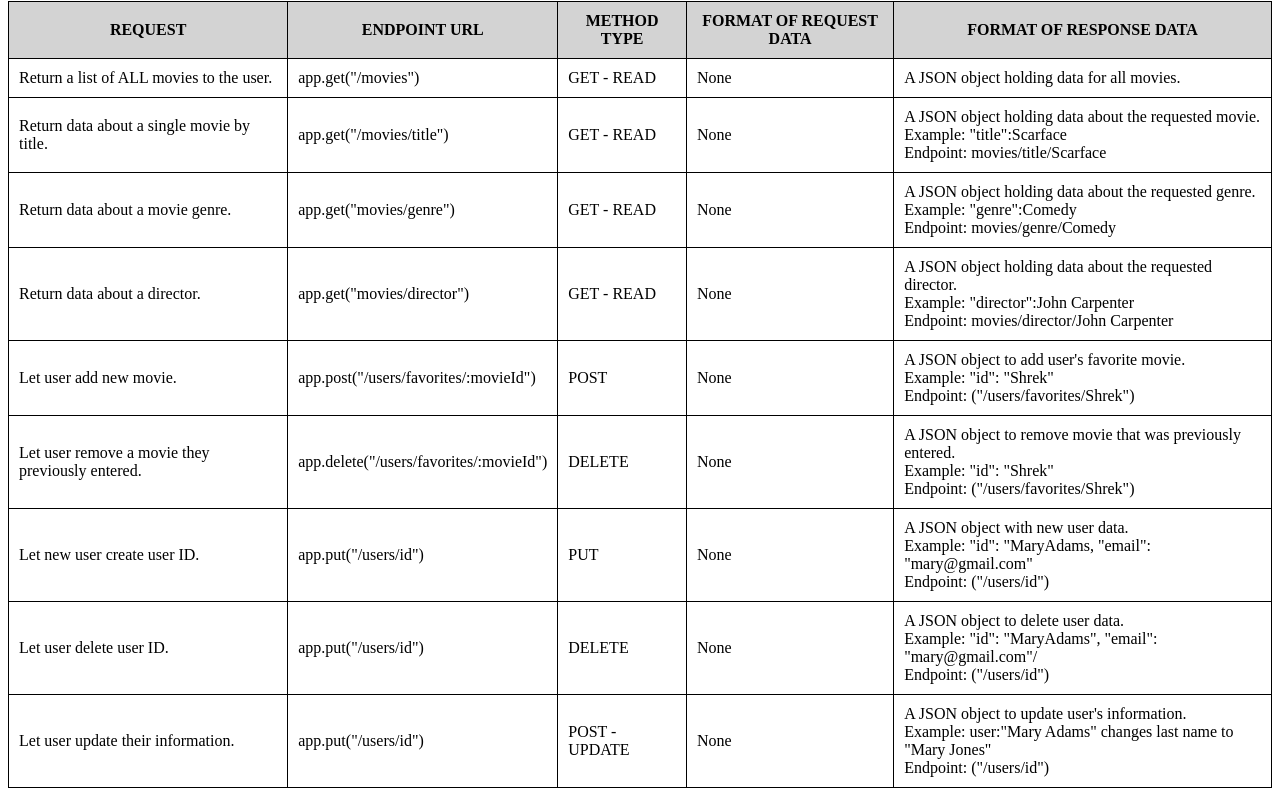
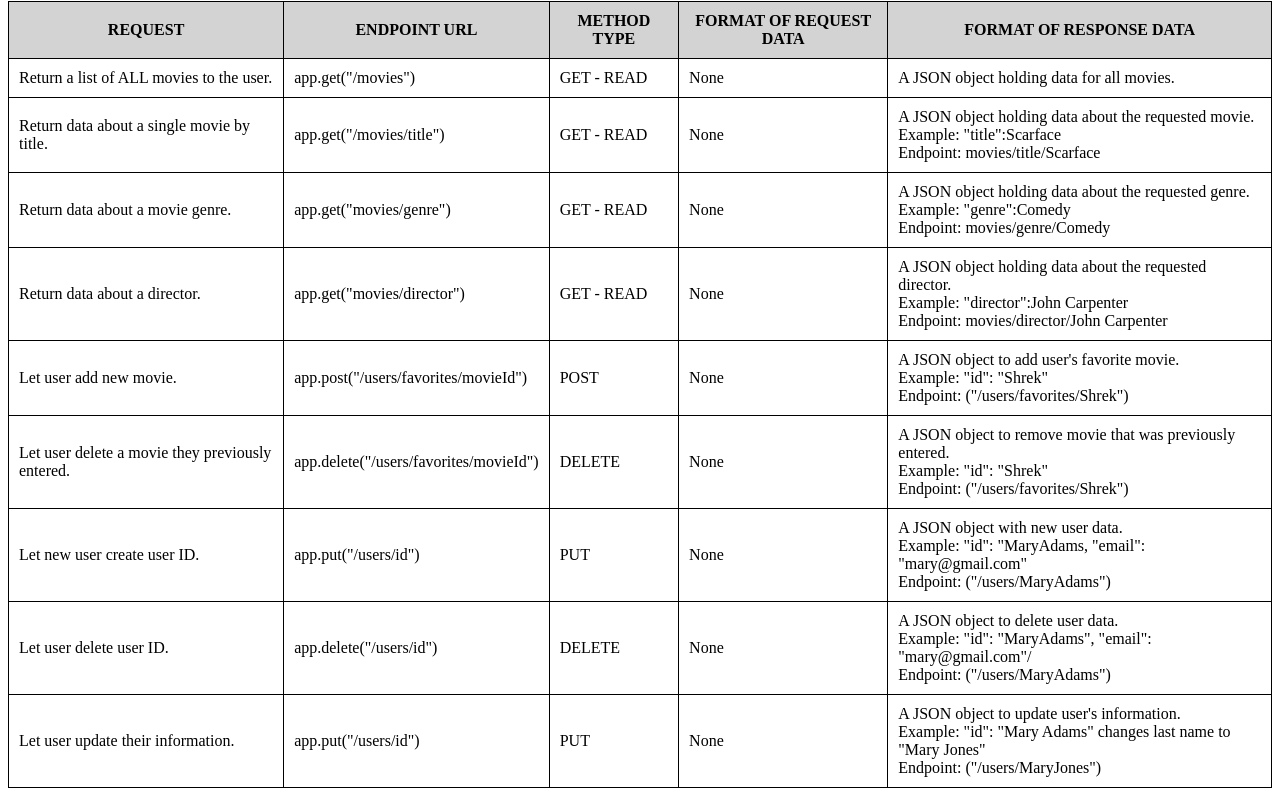
Before and after one commit to mizik1/movie_api, a website: page index.html in a window 1280 px wide. Shown: the part 79-875 px from the top of the page. Drawn offline with Linux system fonts and the light colour scheme.

Commit message:
Update index.html

```diff
--- a/index.html
+++ b/index.html
@@ -58,7 +58,7 @@
 
       <tr>
         <td>Let user add new movie.</td>
-        <td>app.post("/users/favorites/:movieId")</td>
+        <td>app.post("/users/favorites/movieId")</td>
         <td>POST</td>
         <td>None</td>
         <td>
@@ -68,8 +68,8 @@
         </td>
       </tr>
       <tr>
-        <td>Let user remove a movie they previously entered.</td>
-        <td>app.delete("/users/favorites/:movieId")</td>
+        <td>Let user delete a movie they previously entered.</td>
+        <td>app.delete("/users/favorites/movieId")</td>
         <td>DELETE</td>
         <td>None</td>
         <td>
@@ -86,29 +86,29 @@
         <td>
           A JSON object with new user data.<br />
           Example: "id": "MaryAdams, "email": "mary@gmail.com"<br />
-          Endpoint: ("/users/id")
+          Endpoint: ("/users/MaryAdams")
         </td>
       </tr>
       <tr>
         <td>Let user delete user ID.</td>
-        <td>app.put("/users/id")</td>
+        <td>app.delete("/users/id")</td>
         <td>DELETE</td>
         <td>None</td>
         <td>
           A JSON object to delete user data.<br />
           Example: "id": "MaryAdams", "email": "mary@gmail.com"/ <br />
-          Endpoint: ("/users/id")
+          Endpoint: ("/users/MaryAdams")
         </td>
       </tr>
       <tr>
         <td>Let user update their information.</td>
         <td>app.put("/users/id")</td>
-        <td>POST - UPDATE</td>
+        <td>PUT</td>
         <td>None</td>
         <td>
           A JSON object to update user's information.<br />
-          Example: user:"Mary Adams" changes last name to "Mary Jones" <br />
-          Endpoint: ("/users/id")
+          Example: "id": "Mary Adams" changes last name to "Mary Jones" <br />
+          Endpoint: ("/users/MaryJones")
         </td>
       </tr>
     </table>
```
